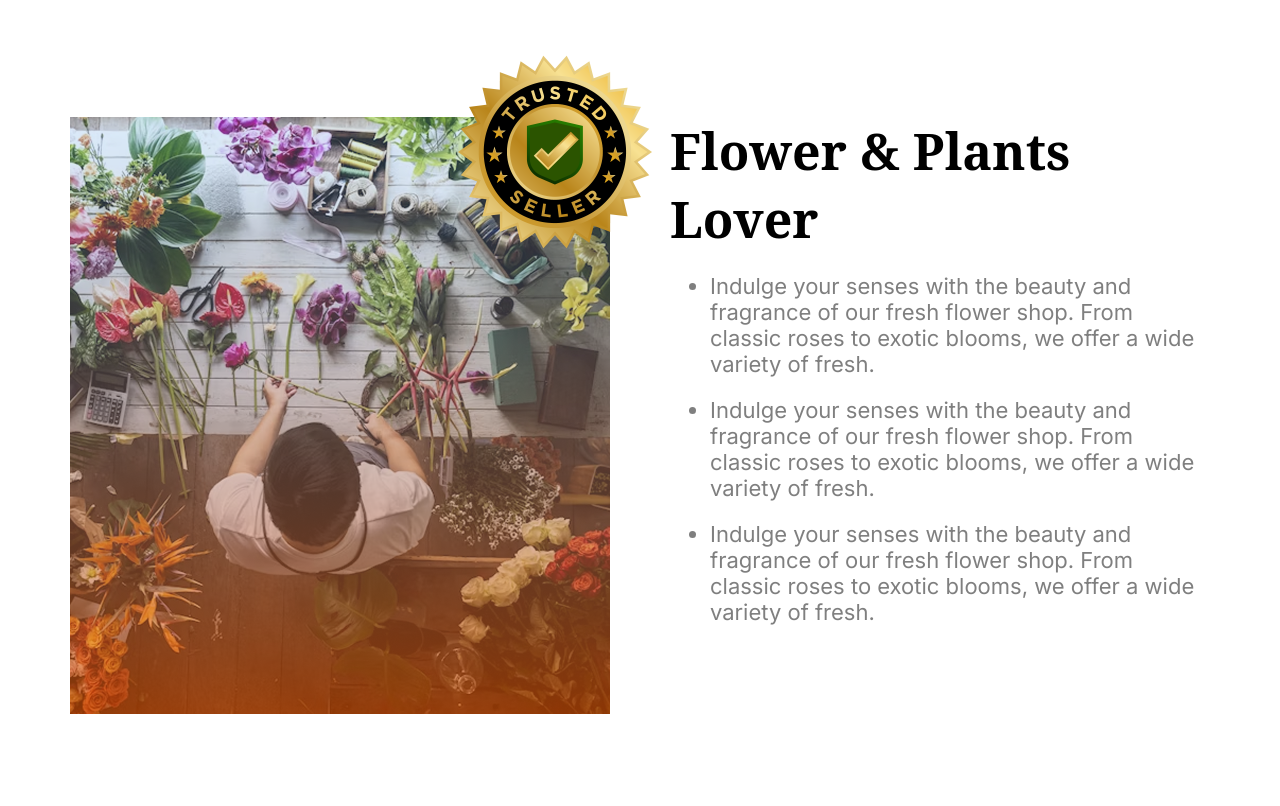
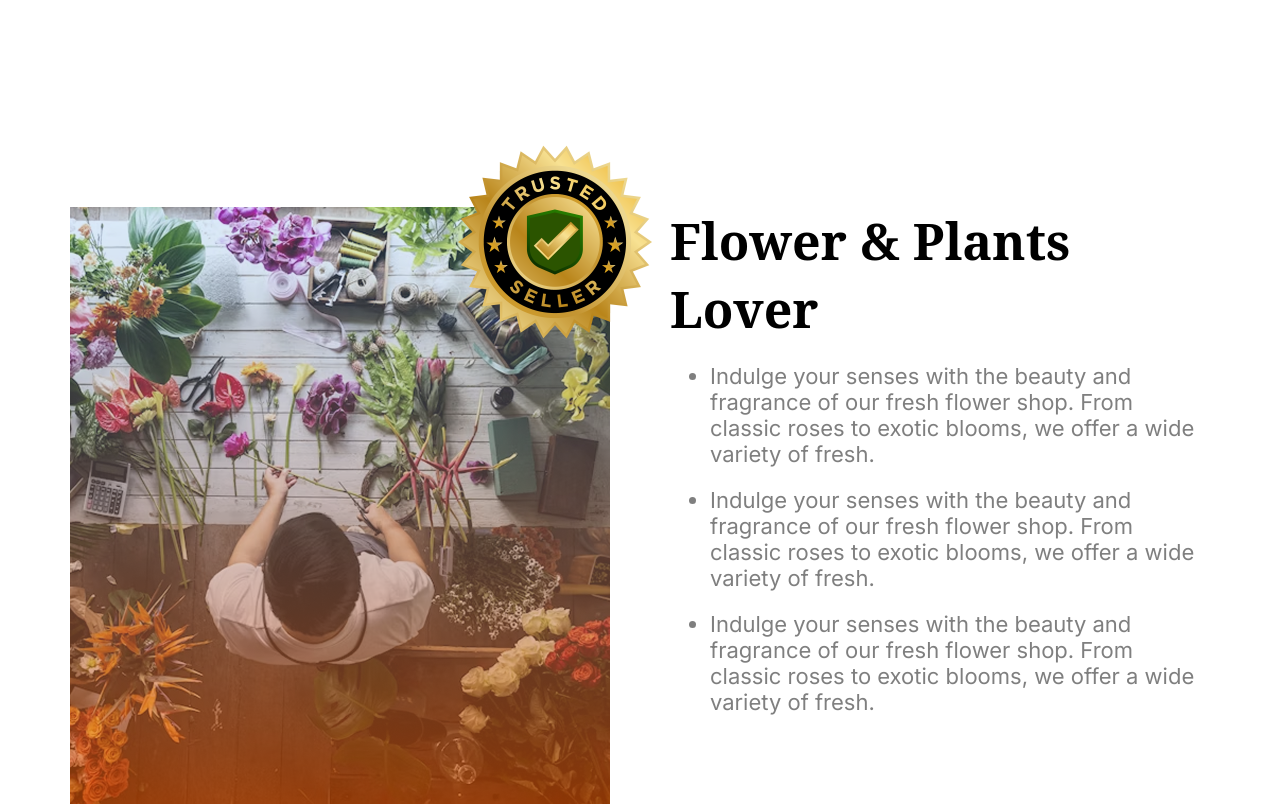
Before and after one commit to Sheikh-Reaz/assignment-two, a plain HTML site: page index.html in a window 1280 px wide. Shown: the part 1721-2527 px from the top of the page. Drawn offline with Linux system fonts and the light colour scheme.

Commit message:
rev 4 maybe

```diff
--- a/index.html
+++ b/index.html
@@ -41,7 +41,7 @@
         <img src="assets/hero-flower.png" alt="" class="banner-img">
     </section>
 </header>
-
+<!-- Main Body -->
 <main>
     <!-- card section -->
     <section class="our-plants">
@@ -175,13 +175,10 @@
         </div>
       </div>
     </section>
-    </main>
+</main>
+ <!-- footer section -->
 
-
-
-  <!-- footer section -->
-
-<footer>
+  <footer>
    <section class="head">
         <div class="footer-container">
 
@@ -215,32 +212,5 @@
 
         </div>
    </section>
-
-</footer>
-
-
-
-
-
-
-
-
-
-
-
-
-
-
-
-
-
-
-
-
-
-
-
-
-
-
+  </footer>
 </html>
--- a/styles/style.css
+++ b/styles/style.css
@@ -106,7 +106,9 @@
     display: flex;
     margin-top: 120px;
     max-width: 1140px;
-    margin: 120px auto;
+    margin: 0 auto;
+    margin-top: 210px;
+    margin-bottom: 120px;
     gap: 60px;
     }
     .flower-header{
@@ -131,7 +133,8 @@
     .img{
         position: relative;
     }
-    /* latest-deals-section */
+
+/* latest-deals-section */
 .latest-deals-container {
   display: flex;
   gap: 28px;
@@ -243,14 +246,11 @@
   margin-top: 10px;
 }
 
-/* Latest Deals */
+/* Join  Our Section */
 .join-section {
   margin-top: 120px;
 
 }
-
-
-
 .join-the-color-container {
   background-image: url("../assets/news-letter-bg.png");
   background-repeat: no-repeat;
@@ -337,7 +337,7 @@
 
 
 
-  /*responsive for mobile*/
+/*responsive for mobile*/
   @media screen and (max-width:576px) {
     .home, .shop, .about-us{
         display: none;
@@ -406,7 +406,7 @@
     }
 
 
-    /* Latest Deals section */
+/* Latest Deals section */
 
   .latest-deals-container {
     flex-direction: column;
@@ -443,7 +443,8 @@
 
   .Latest-Deals-left {
     margin: 0 auto;
-  }/* join the colorful section */
+  }
+  /* join the colorful section */
   .join-section {
     margin-top: 44px;
   }
@@ -480,13 +481,4 @@
     padding: 30px;
     gap: 30px;
   }
-
-
-
-
-
-
-
-
-
   }
```
